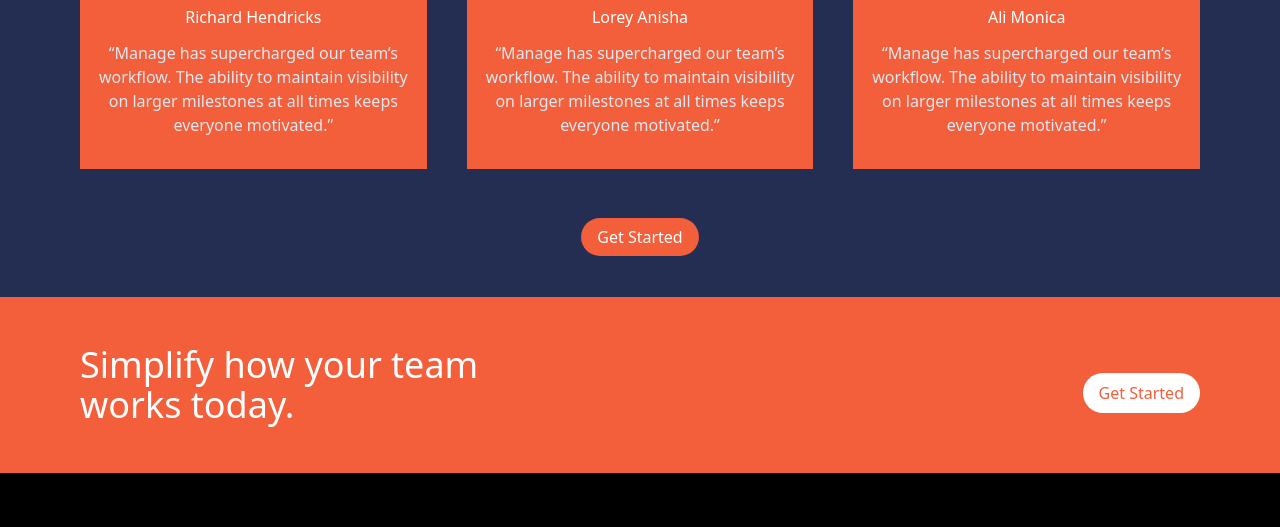
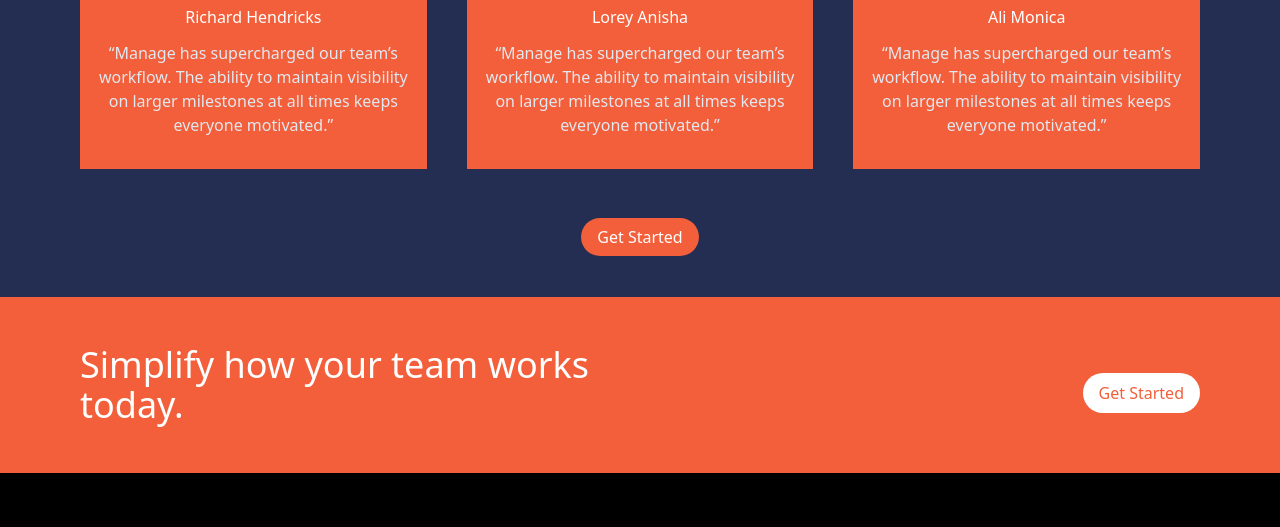
Before and after one commit to Dev-BhoneAK/landing-tailwind, a website: page src/index.html in a window 1280 px wide. Shown: the part 1174-1701 px from the top of the page. Drawn offline with nearby package versions, Linux system fonts and the light colour scheme; files that its build step writes are made by us from their sources.

Commit message:
fix: change click to action header style

```diff
--- a/src/index.html
+++ b/src/index.html
@@ -238,7 +238,7 @@
         class="container mx-auto flex flex-col items-center justify-between space-y-4 md:flex-row"
       >
         <h2
-          class="max-w-md text-white text-3xl text-center md:text-4xl md:text-left"
+          class="max-w-md lg:max-w-xl text-white text-3xl text-center md:text-4xl md:text-left"
         >
           Simplify how your team works today.
         </h2>
```
